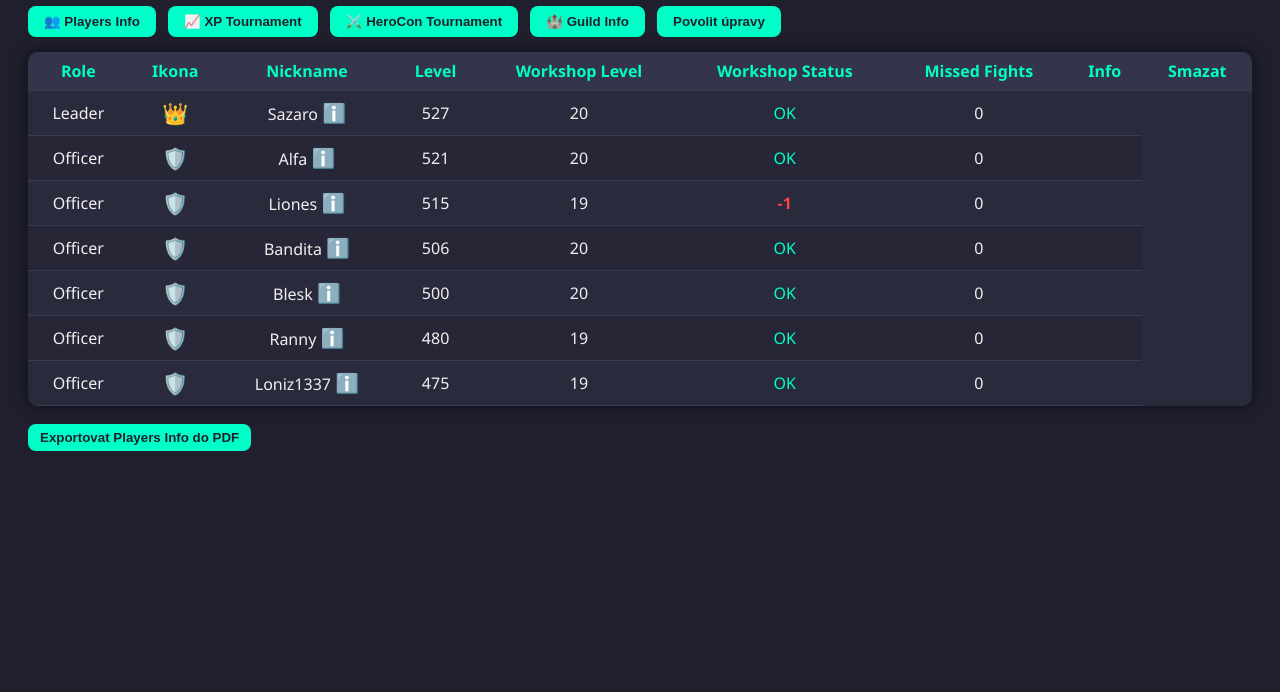
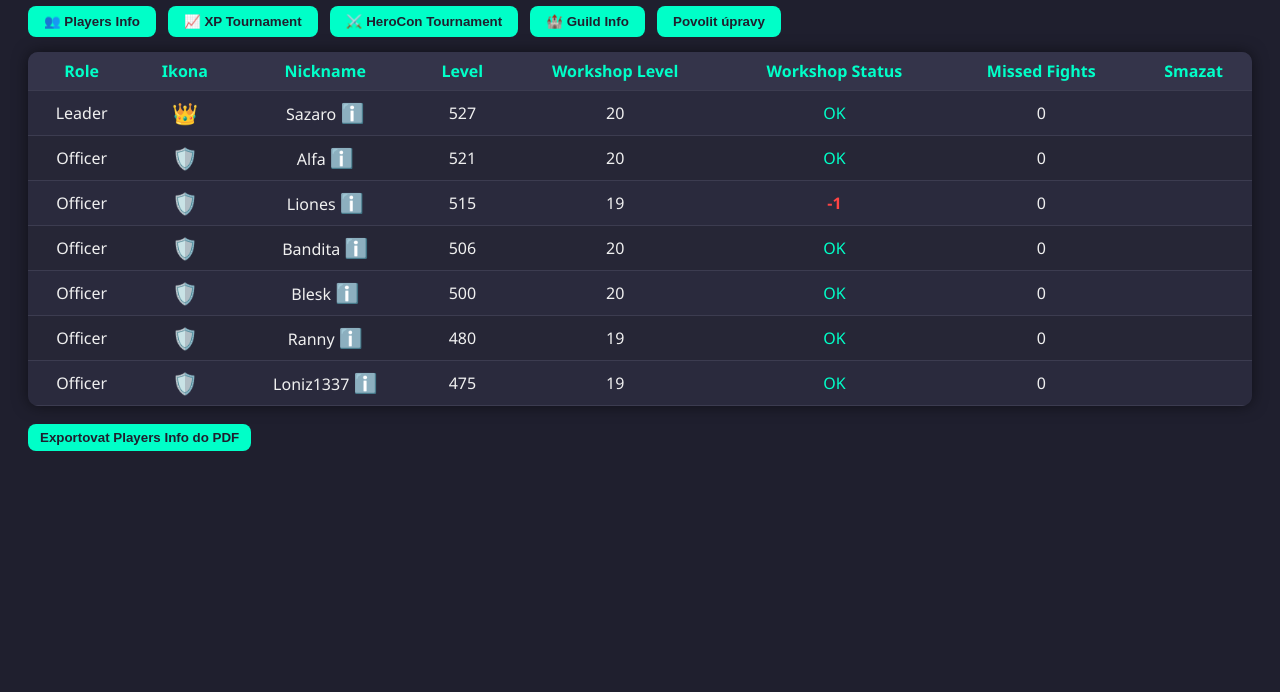
Before and after one commit to Cactuscz/Banditi-team, a plain HTML site: page index.html in a window 1280 px wide. Shown: the part 108-800 px from the top of the page. Drawn offline with nearby package versions, Linux system fonts and the light colour scheme.

Commit message:
Update index.html

```diff
--- a/index.html
+++ b/index.html
@@ -191,7 +191,6 @@
         <th>Workshop Level</th>
         <th>Workshop Status</th>
         <th>Missed Fights</th>
-        <th>Info</th>
         <th>Smazat</th>
       </tr>
     </thead>
```
